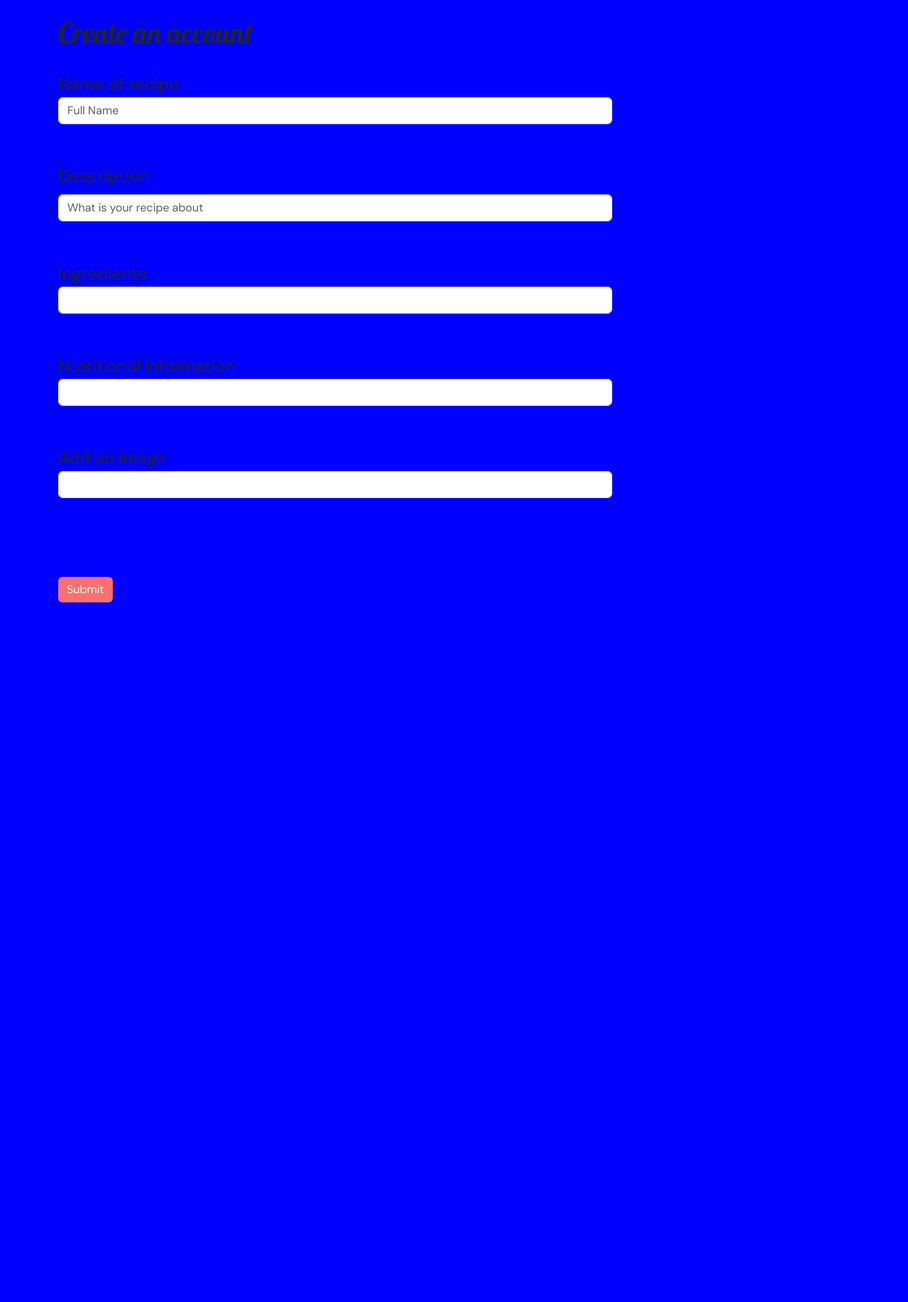
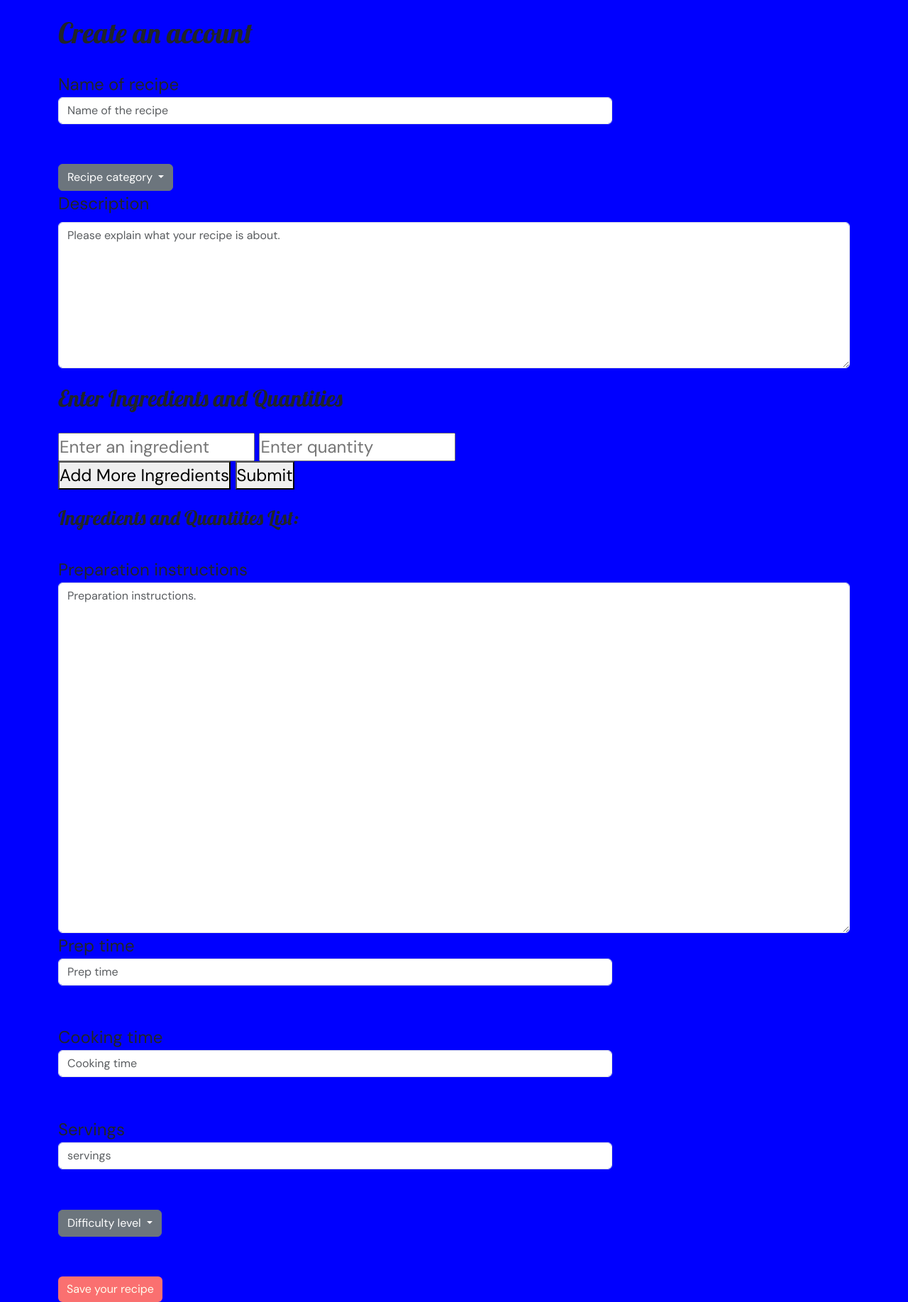
Before and after one commit to Mashyrano/culinaryCommunity, a Django app: template Display/templates/adding.html in a window 1280 px wide. Shown: the whole page at 71% size. Before the commit the page ends 849 px from the top, so only its background shows below. Run offline with Django 5.2, Linux system fonts and the light colour scheme; the template is opened without the code that fills it, so the values that code supplies are empty; style sheets or scripts are compiled from the project's sources; parts of the project's set-up code (start-up, migrations or seed data) failed here and were passed over; some libraries are stand-ins or nearby versions.

Commit message:
Modified the form to add ingredients

```diff
--- a/Display/templates/adding.html
+++ b/Display/templates/adding.html
@@ -42,25 +42,126 @@
                     <form>
                         <div class="form-group">
                             <label for="InputName">Name of recipe</label>
-                            <input type="name" class="form-control contact-form" id="exampleInputPassword1" placeholder="Full Name">
+                            <input type="name" class="form-control contact-form" id="exampleInputPassword1" placeholder="Name of the recipe">
+                        </div>
+                        <div class="dropdown">
+                            <button class="btn btn-secondary dropdown-toggle" type="button" id="catDropdown" data-toggle="dropdown" aria-haspopup="true" aria-expanded="false">
+                                Recipe category
+                            </button>
+                            <div class="dropdown-menu" aria-labelledby="catDropdown">
+                                <a href="#" class="dropdown-item">Breakfast</a>
+                                <a href="#" class="dropdown-item">Lunch</a>
+                                <a href="#" class="dropdown-item">Supper</a>
+                                <a href="#" class="dropdown-item">Branch</a>
+                                <a href="#" class="dropdown-item">Snack</a>
+                                <a href="#" class="dropdown-item">Healthy</a>
+                            </div>
                         </div>
                         <div class="form-group">
                           <label for="description" class="form-label">Description</label>
-                          <input type="number" class="form-control contact-form" id="age" name="description"  placeholder="What is your recipe about" >
+                          <textarea class="form-control" id="FormControlTextarea1" rows="8" placeholder="Please explain what your recipe is about."></textarea>
+                        </div>
+
+                        <!-- <div class="form-group">
+                            <label for="InputEmail1">Ingredients</label>
+                            <textarea class="form-control" id="FormControlTextarea1" rows="20" placeholder="Enter the ingredients."></textarea>
+                        </div> -->
+
+                        <h2>Enter Ingredients and Quantities</h2>
+    <form id="ingredient-form">
+        <div id="ingredient-container">
+            <div class="ingredient-entry">
+                <input type="text" name="ingredient" placeholder="Enter an ingredient" required>
+                <input type="text" name="quantity" placeholder="Enter quantity" required>
+            </div>
+        </div>
+        <button type="button" onclick="addIngredient()">Add More Ingredients</button>
+        <button type="submit">Submit</button>
+    </form>
+
+    <h3>Ingredients and Quantities List:</h3>
+    <ul id="ingredient-list"></ul>
+
+    <script>
+        // Function to add more ingredient and quantity fields
+        function addIngredient() {
+            const ingredientContainer = document.getElementById('ingredient-container');
+            const newEntry = document.createElement('div');
+            newEntry.classList.add('ingredient-entry');
+
+            const ingredientInput = document.createElement('input');
+            ingredientInput.type = 'text';
+            ingredientInput.name = 'ingredient';
+            ingredientInput.placeholder = 'Enter an ingredient';
+            newEntry.appendChild(ingredientInput);
+
+            const quantityInput = document.createElement('input');
+            quantityInput.type = 'text';
+            quantityInput.name = 'quantity';
+            quantityInput.placeholder = 'Enter quantity';
+            newEntry.appendChild(quantityInput);
+
+            ingredientContainer.appendChild(newEntry);
+        }
+
+        // Handle form submission
+        document.getElementById('ingredient-form').addEventListener('submit', function(event) {
+            event.preventDefault(); // Prevent default form submission
+
+            const ingredientInputs = document.querySelectorAll('input[name="ingredient"]');
+            const quantityInputs = document.querySelectorAll('input[name="quantity"]');
+            const ingredients = [];
+
+            // Collect all ingredient and quantity values
+            for (let i = 0; i < ingredientInputs.length; i++) {
+                const ingredient = ingredientInputs[i].value;
+                const quantity = quantityInputs[i].value;
+
+                if (ingredient && quantity) {
+                    ingredients.push({ ingredient, quantity });
+                }
+            }
+
+            // Display the ingredients and quantities in a list
+            const ingredientList = document.getElementById('ingredient-list');
+            ingredientList.innerHTML = ''; // Clear previous list
+            ingredients.forEach(item => {
+                const li = document.createElement('li');
+                li.textContent = `${item.ingredient}: ${item.quantity}`;
+                ingredientList.appendChild(li);
+            });
+        });
+    </script>
+
+                        <div class="form-group">
+                            <label for="InputEmail1">Preparation instructions</label>
+                            <textarea class="form-control" id="FormControlTextarea1" rows="20" placeholder="Preparation instructions."></textarea>
                         </div>
                         <div class="form-group">
-                            <label for="InputEmail1">Ingredients</label>
-                            <input type="email" class="form-control contact-form" id="exampleInputEmail1" aria-describedby="emailHelp" placeholder="">
+                            <label for="InputName">Prep time</label>
+                            <input type="text" class="form-control contact-form" id="prep time" placeholder="Prep time">
                         </div>
                         <div class="form-group">
-                            <label for="InputEmail1">Nutritional Information</label>
-                            <input type="email" class="form-control contact-form" id="exampleInputEmail1" aria-describedby="emailHelp" placeholder="">
+                            <label for="InputName">Cooking time</label>
+                            <input type="text" class="form-control contact-form" id="cooking time" placeholder="Cooking time">
                         </div>
                         <div class="form-group">
-                            <label for="InputEmail1">Add an image</label>
-                            <input type="email" class="form-control contact-form" id="exampleInputEmail1" aria-describedby="emailHelp" placeholder="">
+                            <label for="InputName">Servings</label>
+                            <input type="text" class="form-control contact-form" id="servings" placeholder="servings">
                         </div>
-                        <button type="submit" class="btn btn-outline-dark btn-md contact-submit-btn" >Submit</button>
+                        <div class="dropdown">
+                            <button class="btn btn-secondary dropdown-toggle" type="button" id="difficultyDropdown" data-toggle="dropdown" aria-haspopup="true" aria-expanded="false">
+                                Difficulty level
+                            </button>
+                            <div class="dropdown-menu" aria-labelledby="difficultyDropdown">
+                                <a href="#" class="dropdown-item">Easy</a>
+                                <a href="#" class="dropdown-item">Medium</a>
+                                <a href="#" class="dropdown-item">Hard</a>
+                            </div>
+                        </div>
+
+
+                        <button type="submit" class="btn btn-outline-dark btn-md contact-submit-btn" >Save your recipe</button>
                     </form>
                 </div>
             </div>
--- a/Display/views.py
+++ b/Display/views.py
@@ -86,6 +86,7 @@ def explore(request, tag):
                         "title":"offline title",
                         "image":"hhttp://ghhjsd.cb",
                         "description":"offline description",
+                        "id":1,
                         "nutrition": {
                             "offline":"offline"
                         }
@@ -123,6 +124,7 @@ def recipe_search(request):
                     "title":"offline title",
                     "image":"hhttp://ghhjsd.cb",
                     "description":"offline description",
+                    "id":1,
                     "nutrition": {
                         "offline":"offline"
                     }
@@ -157,7 +159,8 @@ def get_context():
         "random": response.json() if response and response.status_code == 200 else {
             "name": "offline name",
             "description": "offline description",
-            "thumbnail_url": "######"
+            "thumbnail_url": "######",
+            "id":1
         },
         "categories": categories if categories else [
             {"name": "Default Category", "description": "No categories available"}
```
